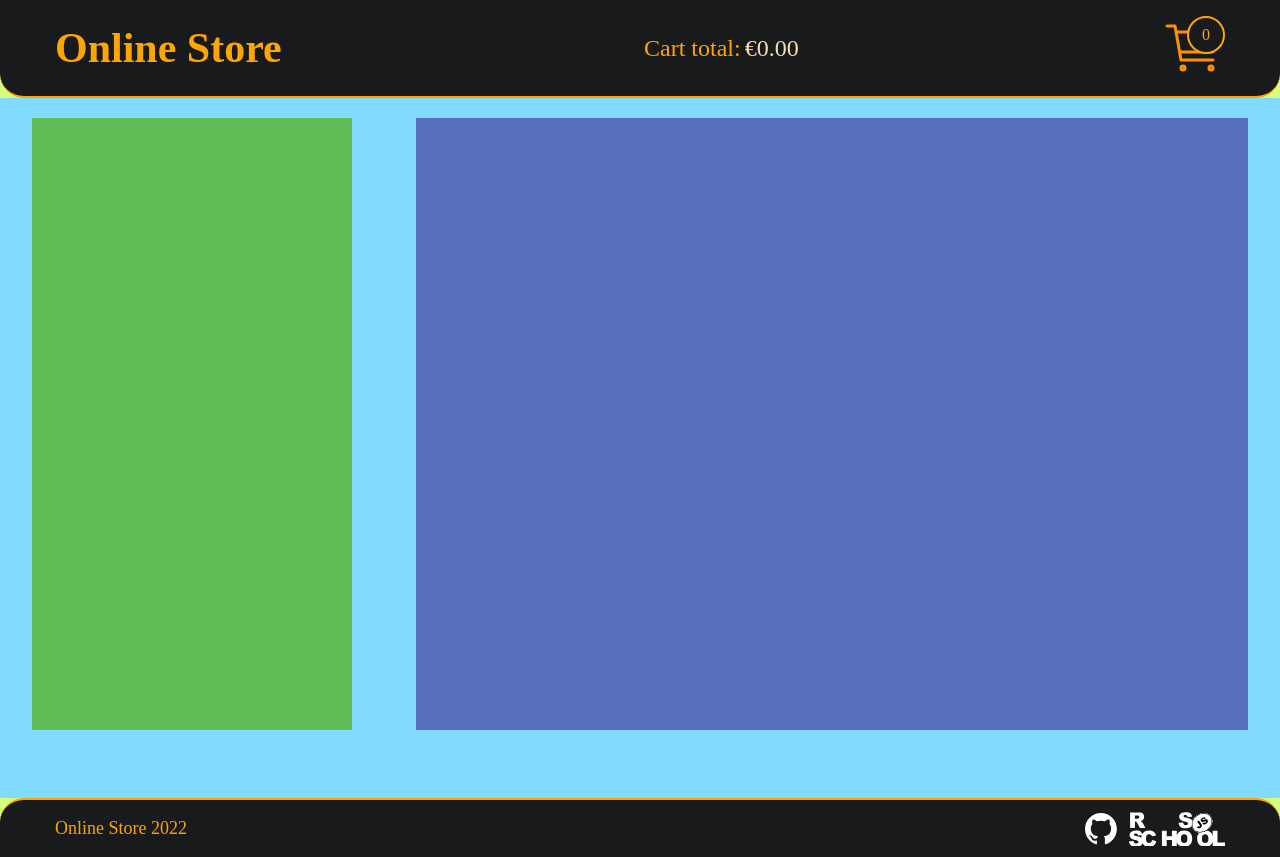
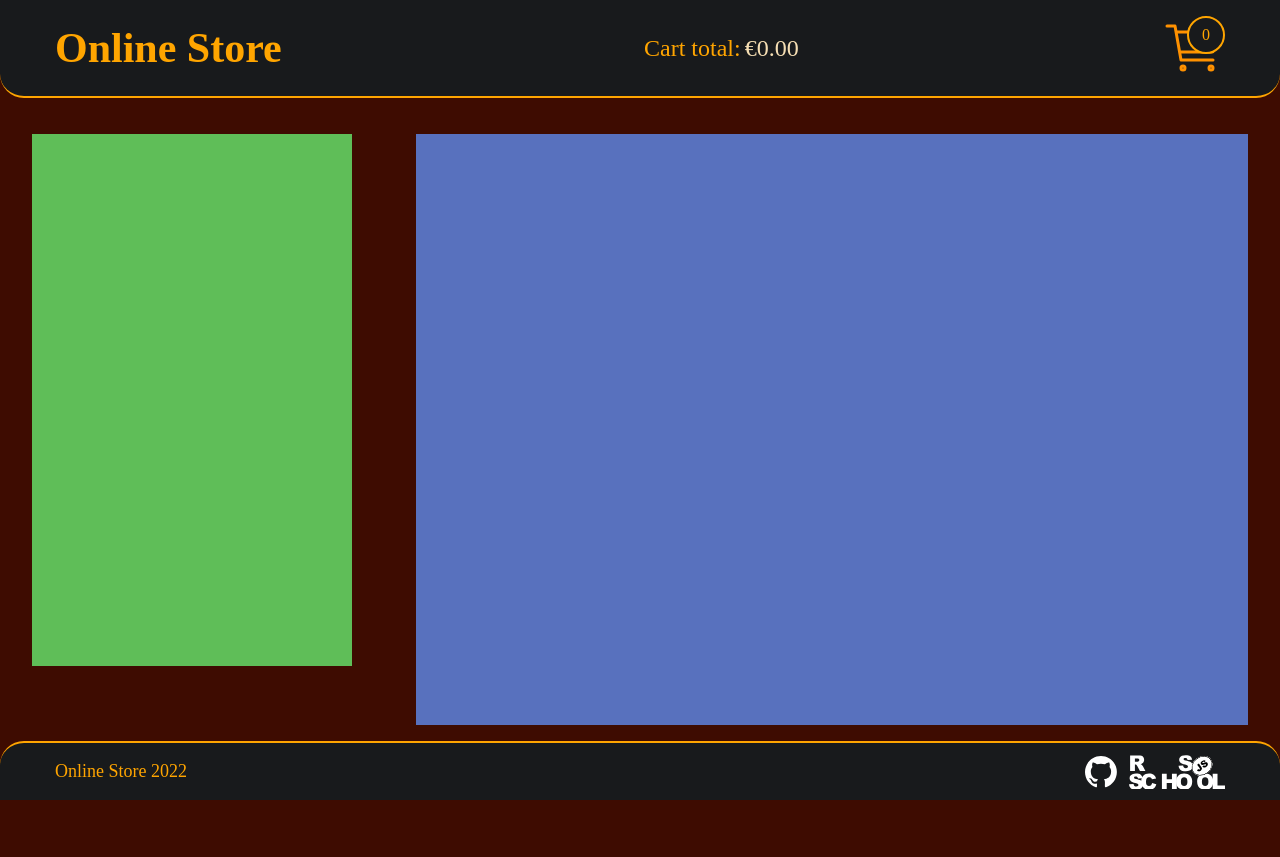
Before and after one commit to ivan-kaliaskin/online-store, a website built with webpack: page src/template.html in a window 1280 px wide. After the commit the page ends 800 px from the top, so only its background shows below. Built offline with nearby package versions, Linux system fonts and the light colour scheme; no server answers.

Commit message:
feat: add app styles

```diff
--- a/src/components/App.ts
+++ b/src/components/App.ts
@@ -7,6 +7,7 @@ import Footer from './footer'
 function createApp(): HTMLDivElement {
     const appContainerEl: HTMLDivElement = document.createElement('div')
     appContainerEl.setAttribute('id', 'app-container')
+    appContainerEl.classList.add('app-container')
     appContainerEl.append(Header(), PageContainer(), Footer())
     return appContainerEl
 }
--- a/src/components/PageContainer.ts
+++ b/src/components/PageContainer.ts
@@ -4,6 +4,7 @@ import HomePage from "../pages/HomePage"
 function PageContainer(): HTMLElement {
     const main: HTMLElement = document.createElement('main')
     main.setAttribute('id', 'page-container')
+    main.classList.add('main')
     elements.pageContainer = main
     main.append(HomePage())
     return main
--- a/src/styles/_app.scss
+++ b/src/styles/_app.scss
@@ -1,5 +1,7 @@
-#app-container {
-    box-sizing: border-box;
-    margin: 0 auto;
-    background-color: rgb(211, 255, 129);
+.app-container {
+  min-height: 100%;
+  min-width: 100%;
+  display: flex;
+  flex-direction: column;
+  position: relative;
 }
--- a/src/styles/_common.scss
+++ b/src/styles/_common.scss
@@ -19,6 +19,16 @@ body {
   height: 100%;
   padding: 0;
   margin: 0;
+  background-color: #3e0c01;
+}
+
+.main, .section {
+  flex: 1 0 auto;
+  padding: 16px 0;
+}
+
+.footer {
+  flex: 0 0 auto;
 }
 
 .container {
--- a/src/styles/_home-page.scss
+++ b/src/styles/_home-page.scss
@@ -2,7 +2,6 @@
     display: flex;
     flex-direction: row;
     justify-content: space-around;
-    height: 700px;
     width: 100%;
     padding-top: 20px;
 }
@@ -18,7 +17,6 @@
     display: flex;
     flex-wrap: wrap;
     width: 65%;
-    height: 90%;
     background-color: rgb(88, 113, 190);
 }
 
--- a/src/styles/_page-container.scss
+++ b/src/styles/_page-container.scss
@@ -1,7 +1,5 @@
 #page-container {
     display: flex;
-    height: 700px;
     width: 100%;
     box-sizing: border-box;
-    background-color: rgb(129, 219, 255);
 }
```
Also changed, not shown: src/styles/main.css, 1 other file.
